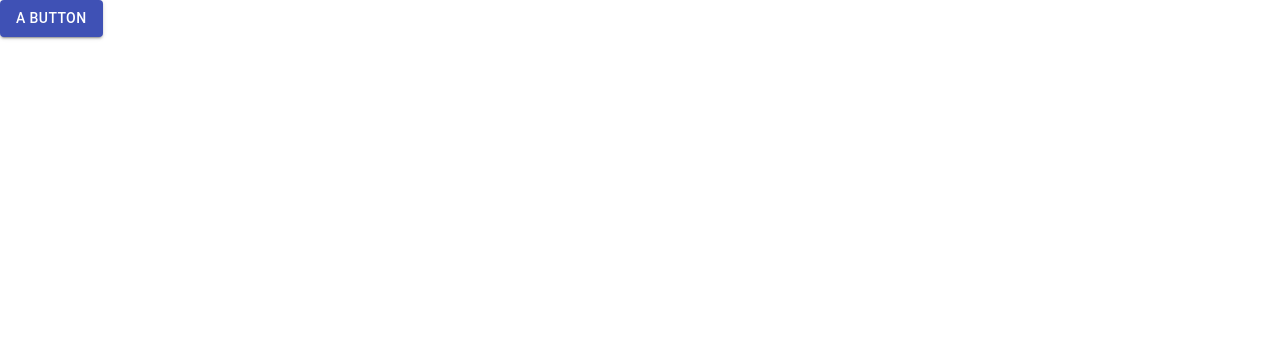
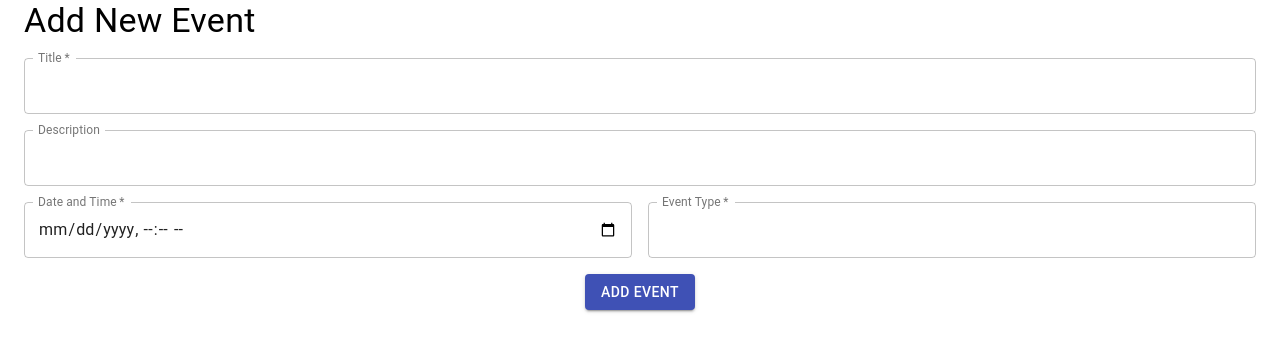
Before and after one commit to Kwarn/atomic-app, a React (Create React App) app: page / in a window 1280 px wide. Shown: the top 352 px of the page. Built offline with nearby package versions, Linux system fonts and the light colour scheme.

Commit message:
AddEvent organism added

```diff
--- a/src/App.js
+++ b/src/App.js
@@ -2,11 +2,12 @@ import React from 'react'
 import { ThemeProvider } from '@material-ui/styles'
 import baseTheme from './themes/InitialTheme.js';
 import ButtonComponent from 'components/atoms/Button';
+import AddEventBanner from 'components/organisms/AddEvent/index.js';
 
 export default function App() {
   return (
     <ThemeProvider theme={baseTheme}>
-      <ButtonComponent title="A button"/>
+      <AddEventBanner onSubmit={(e)=> console.log(`e`, e)}/>
     </ThemeProvider>
   )
 }
--- /dev/null
+++ b/src/components/organisms/AddEvent/index.js
@@ -0,0 +1,134 @@
+import React, { useCallback, useState } from "react";
+import PropTypes from "prop-types";
+
+import { makeStyles } from "@material-ui/core/styles";
+import Container from "@material-ui/core/Container";
+import Box from "@material-ui/core/Box";
+import Grid from "@material-ui/core/Grid";
+
+import Typography from "components/atoms/Typography";
+import TextField from "components/atoms/TextField";
+import Button from "components/atoms/Button";
+
+const useStyle = makeStyles((theme) => ({}));
+
+const AddEventBanner = (props) => {
+  const validate = { props };
+  const style = useStyle();
+
+  const [fieldToValidate, setFieldValidation] = useState({
+    title: false,
+    date: false,
+    type: false,
+  });
+
+  const [inputFieldValue, setFieldValue] = useState({
+    title: "",
+    description: "",
+    date: "",
+    type: "",
+  });
+
+  const validateField = useCallback(
+    (field) => {
+      const input = inputFieldValue[field];
+      const currentValidationState = fieldToValidate;
+      if (input === null || input === "") {
+        currentValidationState[field] = true;
+      } else {
+        currentValidationState[field] = false;
+      }
+      setFieldValidation({ ...currentValidationState });
+      return !currentValidationState[field];
+    },
+    [inputFieldValue, fieldToValidate, setFieldValidation]
+  );
+
+  const isValid = useCallback(() => {
+    let validationStatus = true;
+    Object.keys(fieldToValidate).map((key, value) => {
+      validationStatus = validationStatus && validateField(key);
+      console.log(validationStatus);
+    });
+    return validationStatus;
+  }, [fieldToValidate, validateField]);
+
+  const handleFieldChange = useCallback(
+    (field, value) => {
+      const currentValidationState = fieldToValidate;
+      currentValidationState[field] = false;
+      setFieldValidation({ ...currentValidationState });
+
+      const currentFieldValues = inputFieldValue;
+      currentFieldValues[field] = value;
+      setFieldValue({ ...currentFieldValues });
+    },
+    [fieldToValidate, inputFieldValue, setFieldValidation, setFieldValue]
+  );
+
+  const handleSubmit = useCallback(() => {
+    if (!props.validate || (props.validate && isValid())) {
+      props.onSubmit(inputFieldValue);
+    }
+  }, [isValid]);
+
+  return (
+    <Box component={Container}>
+      <Grid container spacing={2}>
+        <Grid item>
+          <Typography variant="header">Add New Event</Typography>
+        </Grid>
+        <Grid item xs={12}>
+          <TextField
+            required
+            label="Title"
+            onChange={(event) => handleFieldChange("title", event.target.value)}
+            error={fieldToValidate.title}
+            onBlur={() => validate && validateField("title")}
+          />
+        </Grid>
+        <Grid item xs={12}>
+          <TextField
+            label="Description"
+            onChange={(event) =>
+              handleFieldChange("description", event.target.value)
+            }
+          />
+        </Grid>
+        <Grid item xs={6}>
+          <TextField
+            required
+            label="Date and Time"
+            onChange={(event) => handleFieldChange("date", event.target.value)}
+            type="datetime-local"
+            error={fieldToValidate.date}
+            onBlur={() => validate && validateField("date")}
+          />
+        </Grid>
+        <Grid item xs={6}>
+          <TextField
+            required
+            label="Event Type"
+            onChange={(event) => handleFieldChange("type", event.target.value)}
+            error={fieldToValidate.type}
+            onBlur={() => validate && validateField("type")}
+          />
+        </Grid>
+        <Grid item container xs={12} justify="center">
+          <Button title="Add Event" onClick={handleSubmit} />
+        </Grid>
+      </Grid>
+    </Box>
+  );
+};
+
+AddEventBanner.propTypes = {
+  validate: PropTypes.bool,
+  onSubmit: PropTypes.func,
+};
+
+AddEventBanner.defaultProps = {
+  validate: false,
+};
+
+export default AddEventBanner;
```
Also changed, not shown: src/themes/Themes.js (added, +17 -0 lines).
